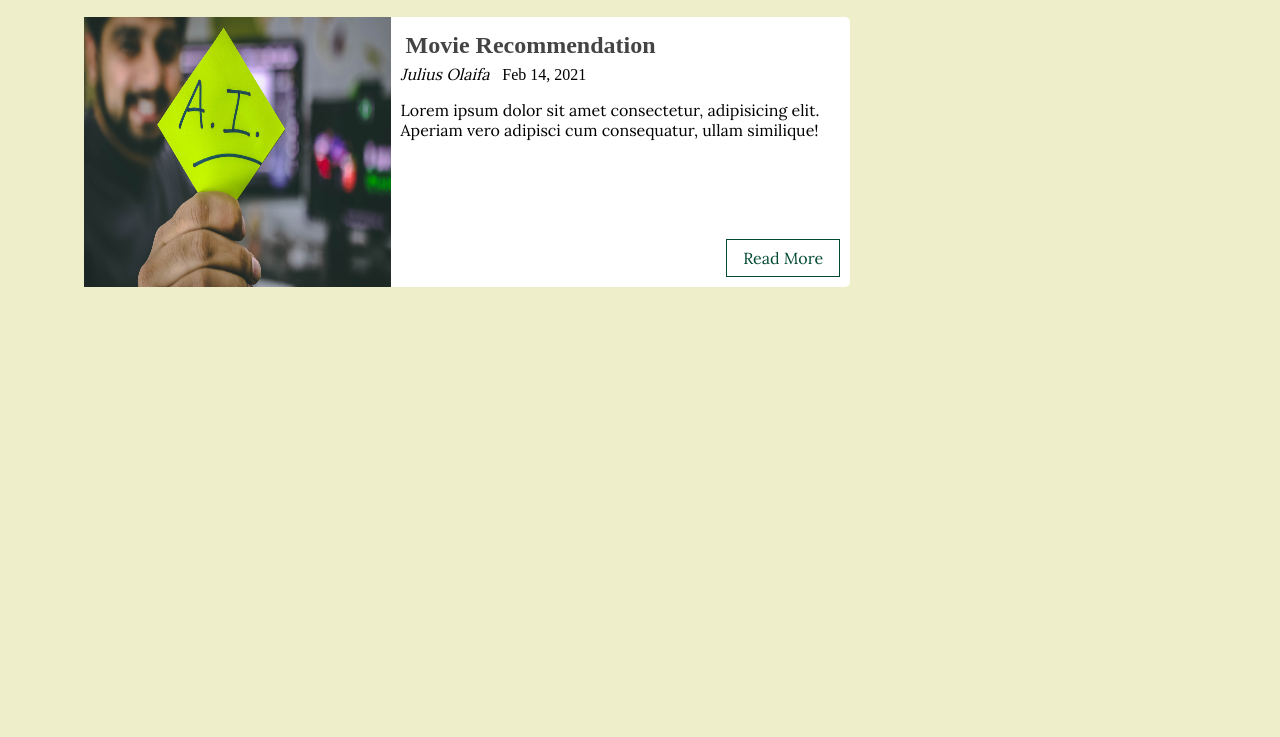
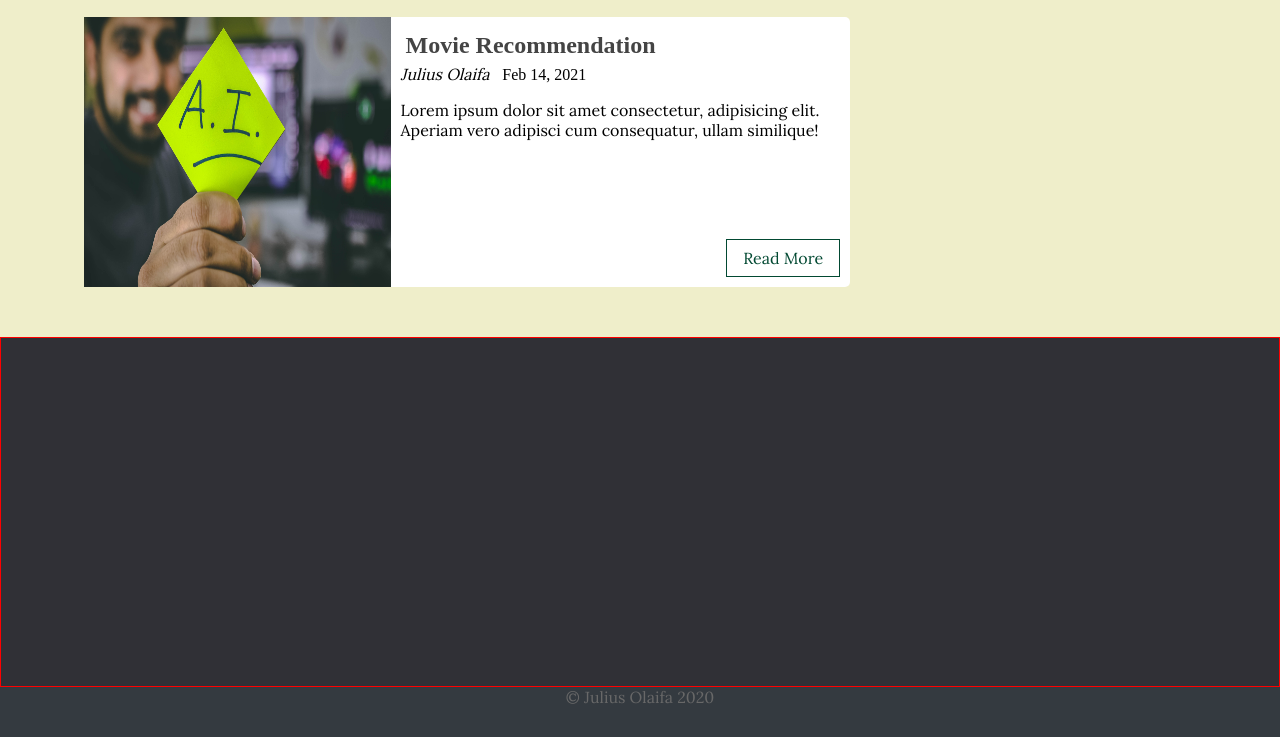
Before and after one commit to Julius-tech/Web, a plain HTML site: page index.html in a window 1280 px wide. Shown: the part 1473-2210 px from the top of the page. Before the commit the page ends 1810 px from the top, so only its background shows below. Drawn offline with nearby package versions, Linux system fonts and the light colour scheme; a web font is replaced by a local one.

Commit message:
began footer design

```diff
--- a/css/style.css
+++ b/css/style.css
@@ -2,7 +2,9 @@
   box-sizing: border-box;
 }
 
+html,
 body {
+  height: 100%;
   padding: 0px;
   margin: 0px;
   background-color: #efeeca;
@@ -142,6 +144,9 @@ header .menu-toggle {
   display: none;
 }
 
+.page-wrapper {
+  min-height: 100%;
+}
 .page-wrapper a:hover {
   color: #038257;
 }
@@ -256,6 +261,8 @@ header .menu-toggle {
 .content .main-content .recent-post-title {
   margin: 20px;
 }
+
+/* SIDE BAR */
 .content .sidebar {
   width: 30%;
   float: left;
@@ -293,6 +300,32 @@ header .menu-toggle {
 .content .sidebar .section.topics ul li a:hover {
   padding-left: 10px;
   transition: all 0.3s;
+}
+
+/* FOOTER */
+
+.footer {
+  background-color: #303036;
+  color: #d3d3d3;
+  height: 400px;
+  position: relative;
+}
+
+.footer .footer-content {
+  border: 1px solid red;
+  height: 350px;
+}
+
+.footer .footer-bottom {
+  background-color: #343a40;
+  color: #686868;
+  height: 50px;
+  width: 100%;
+  text-align: center;
+  position: absolute;
+  bottom: 0px;
+  left: 0px;
+  padding: 2opx;
 }
 
 /* MEDIA QUERIES */
--- a/index.html
+++ b/index.html
@@ -233,6 +233,19 @@
     </div>
     <!-- // Page Wrapper -->
 
+    <!--  footer -->
+    <div class="footer">
+      <div class="footer-content">
+        <div class="footer-section about"></div>
+        <div class="footer-section links"></div>
+        <div class="footer-section contact-form"></div>
+      </div>
+
+      <div class="class footer-bottom">
+        &copy; Julius Olaifa 2020
+      </div>
+    </div>
+
     <!-- JQuery -->
     <script
       src="https://cdnjs.cloudflare.com/ajax/libs/jquery/3.5.1/jquery.min.js"
```
